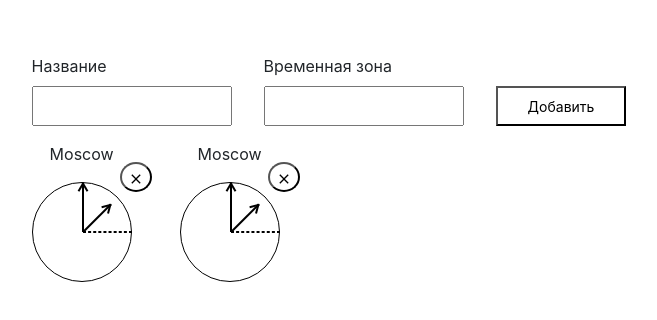
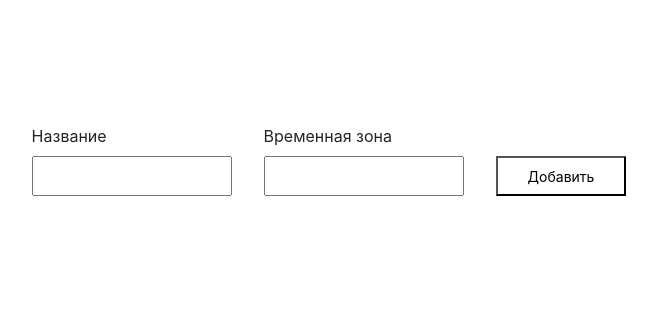
Before and after one commit to ioalpatov-education/lifecycle-watches, a React (Create React App) app: page / in a window 1280 px wide. Shown: the part 232-552 px from the top of the page, without its empty margins (311-968 px from the left). Built offline with nearby package versions, Linux system fonts and the light colour scheme.

Commit message:
добавлен таймер времени при создании временной зоны

```diff
--- a/src/components/Watches/Watch.jsx
+++ b/src/components/Watches/Watch.jsx
@@ -1,8 +1,25 @@
 import { Close } from "@mui/icons-material";
-const Watch = () => {
+import PropTypes from "prop-types";
+import { useEffect } from "react";
+
+const Watch = ({ watch }) => {
+  const { id, title, startDate } = watch;
+
+  useEffect(() => {
+    let newDate = startDate;
+    const intervalId = setInterval(() => {
+      newDate.setSeconds(newDate.getSeconds() + 1);
+      console.log(new Date(newDate));
+    }, 1000);
+
+    return () => {
+      clearInterval(intervalId);
+    };
+  }, []);
+
   return (
     <div className="watch-wrapper">
-      <p>Moscow</p>
+      <p>{title}</p>
       <div className="watch">
         <div className="watch__hand second-hand"></div>
         <div className="watch__hand minute-hand arrow"></div>
@@ -15,4 +32,12 @@ const Watch = () => {
   );
 };
 
+Watch.propTypes = {
+  watch: PropTypes.shape({
+    id: PropTypes.string.isRequired,
+    title: PropTypes.string.isRequired,
+    startDate: PropTypes.instanceOf(Date).isRequired,
+  }).isRequired,
+};
+
 export default Watch;
--- a/src/components/Watches/WatchesList.jsx
+++ b/src/components/Watches/WatchesList.jsx
@@ -1,12 +1,22 @@
 import Watch from "./Watch";
+import PropTypes from "prop-types";
 
-const WatchesList = () => {
-  return (
-    <div className="watches-list">
-      <Watch />
-      <Watch />
-    </div>
-  );
+const WatchesList = ({ watches }) => {
+  const list = watches.map((watch) => {
+    return <Watch key={watch.id} watch={watch} />;
+  });
+
+  return <div className="watches-list">{list}</div>;
+};
+
+WatchesList.propTypes = {
+  watches: PropTypes.arrayOf(
+    PropTypes.shape({
+      id: PropTypes.string.isRequired,
+      title: PropTypes.string.isRequired,
+      startDate: PropTypes.instanceOf(Date).isRequired,
+    })
+  ).isRequired,
 };
 
 export default WatchesList;
--- a/src/components/Watches/index.jsx
+++ b/src/components/Watches/index.jsx
@@ -21,7 +21,7 @@ const Watches = () => {
   return (
     <div className="watches-wrapper">
       <WatchesForm onAddTimezone={addTimezone} />
-      <WatchesList />
+      <WatchesList watches={watches} />
     </div>
   );
 };
```
